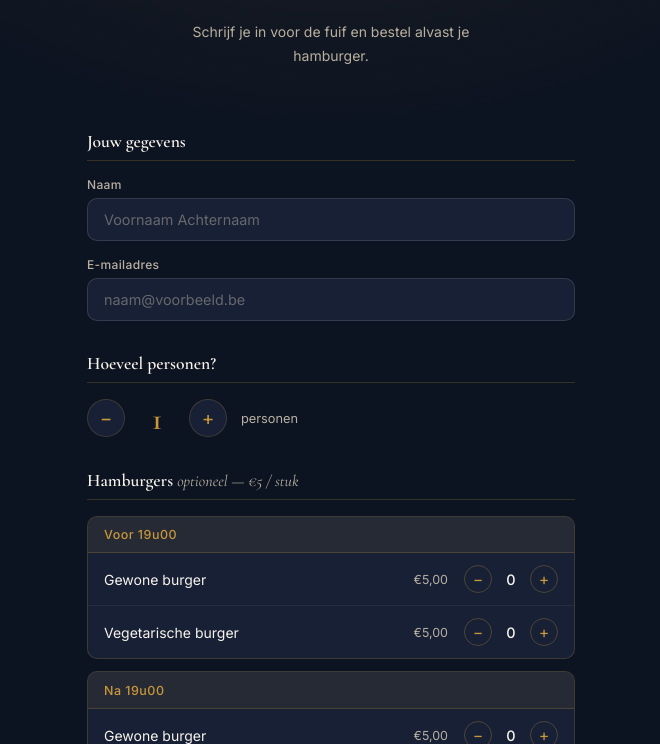
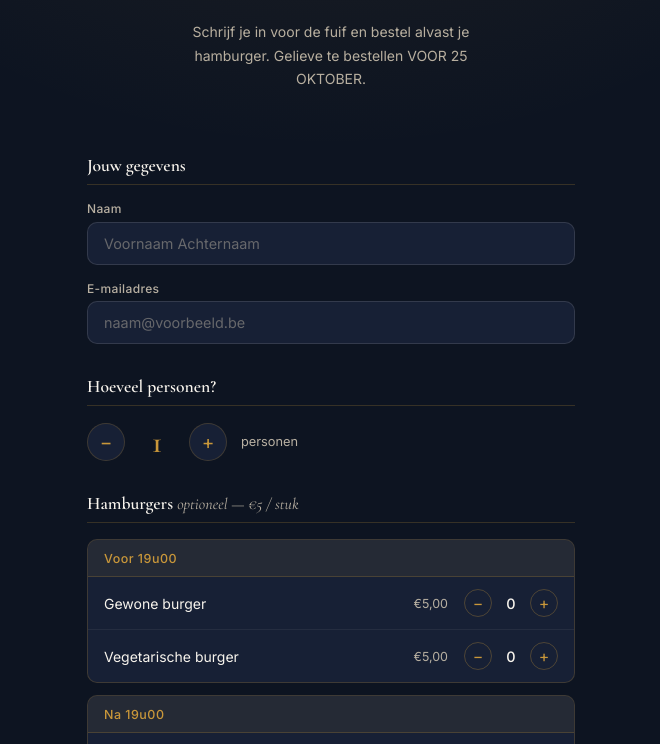
Before and after one commit to brndwrvrbrdrngstnd-spec/findesaison, a plain HTML site: page index.html in a window 1280 px wide. Shown: the part 356-1100 px from the top of the page, without its empty margins (309-969 px from the left). Drawn offline with nearby package versions, Linux system fonts and the light colour scheme; a script that the page names is missing.

Commit message:
Update index.html

```diff
--- a/index.html
+++ b/index.html
@@ -377,7 +377,7 @@
   <p class="hero-label">Brandweer Oostende &#129309; Spoed Damiaan</p>
   <h1>Fin de<br>saison</h1>
   <div class="hero-lijn"></div>
-  <p class="hero-sub">Schrijf je in voor de fuif en bestel alvast je hamburger.</p>
+  <p class="hero-sub">Schrijf je in voor de fuif en bestel alvast je hamburger. Gelieve te bestellen VOOR 25 OKTOBER.</p>
 </div>
 
 <!-- FORM WRAP -->
```
